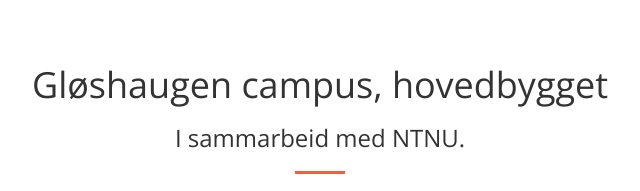
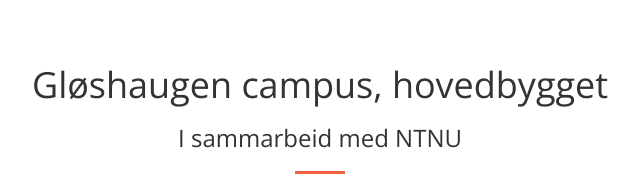
Before and after one commit to trddroneklubb/web, a website: page byggekveld.html in a window 1280 px wide. Shown: the part 1540-1731 px from the top of the page, 320-960 px from the left. Drawn offline with nearby package versions, Linux system fonts and the light colour scheme.

Commit message:
Update byggekveld.html

```diff
--- a/byggekveld.html
+++ b/byggekveld.html
@@ -107,7 +107,7 @@
             <div class="row">
                 <div class="col-lg-12 text-center">
                     <h1 class="section-heading">Gløshaugen campus, hovedbygget</h1>
-                    <h3>I sammarbeid med NTNU.</h3>
+                    <h3>I sammarbeid med NTNU</h3>
                     <hr class="primary">
                     <iframe src="https://www.google.com/maps/embed?pb=!1m18!1m12!1m3!1d740.2075030605121!2d10.401785801360987!3d63.41942598607937!2m3!1f0!2f0!3f0!3m2!1i1024!2i768!4f13.1!3m3!1m2!1s0x466d31bfd8c0937f%3A0xb4fde91ca281978b!2sNorges+teknisk-naturvitenskapelige+universitet+NTNU!5e0!3m2!1sno!2sno!4v1486327896145" width="360" height="360" frameborder="0" style="border:0" allowfullscreen></iframe>
                 </div>
```
